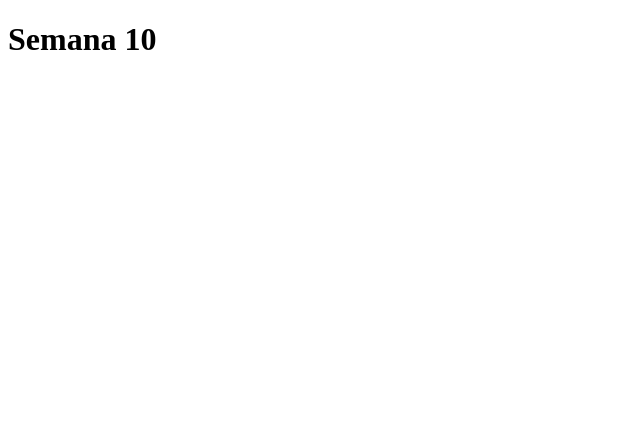
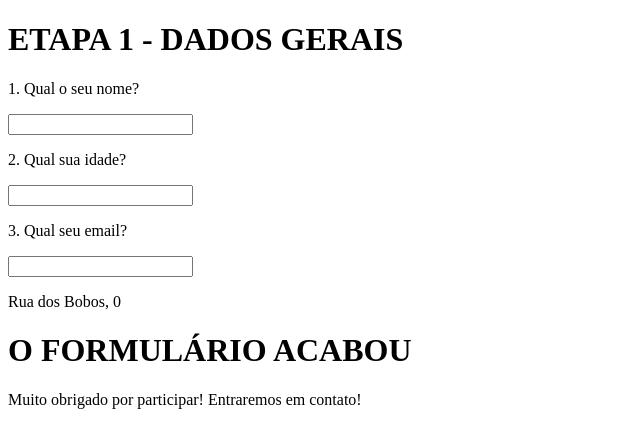
Before and after one commit to AdrianoVolter/React-Formulario, a React (Vite) app: page / in a window 1280 px wide. Shown: the top 448 px of the page, without its empty margins (0-640 px from the left). Built offline with nearby package versions, Linux system fonts and the light colour scheme.

Commit message:
Criação de componentes 2

```diff
--- a/src/App.jsx
+++ b/src/App.jsx
@@ -1,5 +1,7 @@
+import Dadospessoais from "./components/DadosPessoais"
+import Endereco from "./components/Endereco"
+import Agradecimento from "./components/Agradecimento"
 
-import './App.css'
 //Forulario cadastro de usuario , Dados pessoais, Dados de endereço, Agradecimento
 
 
@@ -8,7 +10,9 @@ function App() {
 
   return (
     <div className="App">
-        <h1>Semana 10</h1>
+      <Dadospessoais/>
+      <Endereco/>
+      <Agradecimento/>
     </div>
   )
 }
--- a/src/components/Agradecimento.jsx
+++ b/src/components/Agradecimento.jsx
@@ -0,0 +1,13 @@
+
+
+
+function Agradecimento() {
+    return (
+        <div>
+        <h1>O FORMULÁRIO ACABOU</h1>
+        <p>Muito obrigado por participar! Entraremos em contato!</p>
+        </div>
+    );
+    }
+
+    export default Agradecimento;
--- a/src/components/DadosPessoais.jsx
+++ b/src/components/DadosPessoais.jsx
@@ -0,0 +1,18 @@
+
+
+function Dadospessoais(){
+
+    return(
+        <div>
+            <h1>ETAPA 1 - DADOS GERAIS</h1>
+            <p>1. Qual o seu nome?</p>
+            <input></input>
+            <p>2. Qual sua idade?</p>
+            <input></input>
+            <p>3. Qual seu email?</p>
+            <input></input>
+        </div>
+    )
+}
+
+export default Dadospessoais
--- a/src/components/Endereco.jsx
+++ b/src/components/Endereco.jsx
@@ -0,0 +1,11 @@
+
+
+function Endereco() {
+  return (
+    <div>
+      <p>Rua dos Bobos, 0</p>
+    </div>
+  );
+}
+
+export default Endereco;
```
